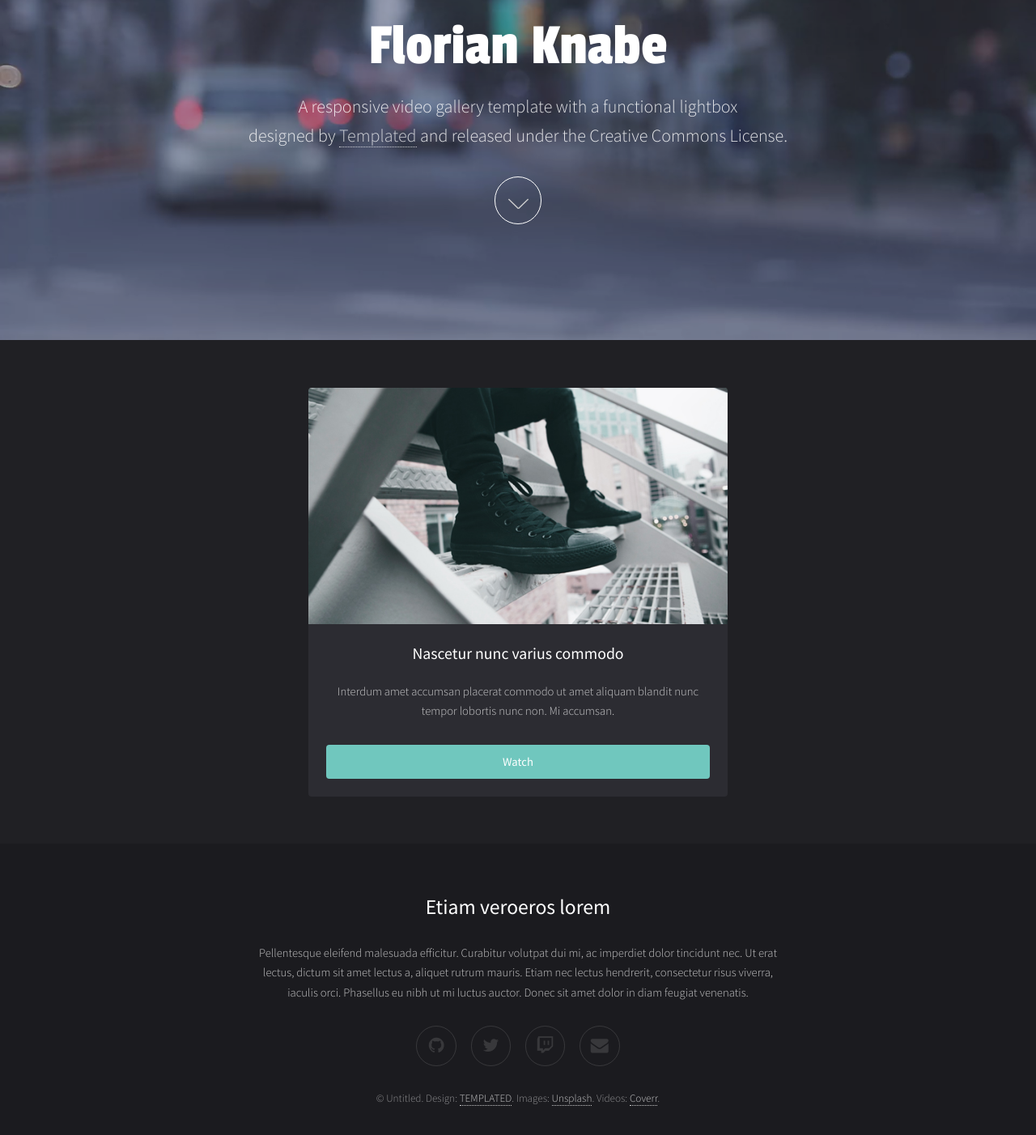
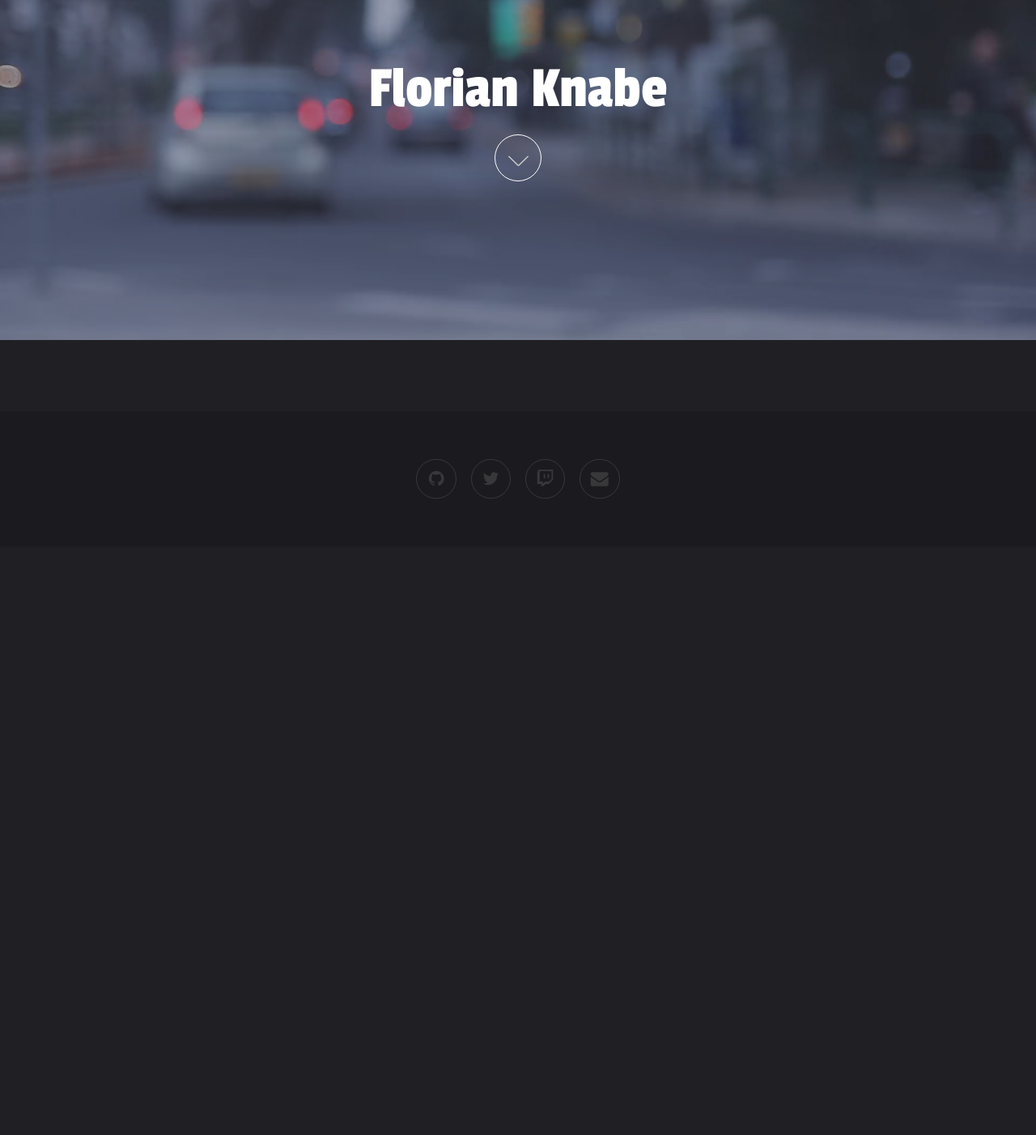
Before and after one commit to xLeoFitz/fitzwork.github.io, a plain HTML site: page index.html in a window 1280 px wide. Shown: the part 140-1542 px from the top of the page at 81% size. After the commit the page ends 815 px from the top, so only its background shows below. Drawn offline with Linux system fonts and the light colour scheme.

Commit message:
delete themplate text

```diff
--- a/index.html
+++ b/index.html
@@ -23,8 +23,8 @@
 					<div class="inner">
 						<header>
 							<h1>Florian Knabe</h1>
-							<p>A responsive video gallery template with a functional lightbox<br />
-							designed by <a href="https://floknabe.de/">Templated</a> and released under the Creative Commons License.</p>
+							<!--<p>A responsive video gallery template with a functional lightbox<br />
+							designed by <a href="https://floknabe.de/">Templated</a> and released under the Creative Commons License.</p>-->
 						</header>
 						<a href="#main" class="more">Learn More</a>
 					</div>
@@ -34,7 +34,7 @@
 				<div id="main">
 					<div class="inner">
 
-					<!-- Boxes -->
+					<!-- Boxes
 						<div class="thumbnails">
 
 							<div class="box">
@@ -47,15 +47,15 @@
 							</div>
 
 						</div>
-
+					-->
 					</div>
 				</div>
 
 			<!-- Footer -->
 				<footer id="footer">
 					<div class="inner">
-						<h2>Etiam veroeros lorem</h2>
-						<p>Pellentesque eleifend malesuada efficitur. Curabitur volutpat dui mi, ac imperdiet dolor tincidunt nec. Ut erat lectus, dictum sit amet lectus a, aliquet rutrum mauris. Etiam nec lectus hendrerit, consectetur risus viverra, iaculis orci. Phasellus eu nibh ut mi luctus auctor. Donec sit amet dolor in diam feugiat venenatis. </p>
+						<!--<h2>Etiam veroeros lorem</h2>-->
+						<!--<p>Pellentesque eleifend malesuada efficitur. Curabitur volutpat dui mi, ac imperdiet dolor tincidunt nec. Ut erat lectus, dictum sit amet lectus a, aliquet rutrum mauris. Etiam nec lectus hendrerit, consectetur risus viverra, iaculis orci. Phasellus eu nibh ut mi luctus auctor. Donec sit amet dolor in diam feugiat venenatis. </p>-->
 
 						<ul class="icons">
 							<li><a href="https://github.com/FitzWork" class="icon fa-github"><span class="label">Github</span></a></li>
@@ -63,7 +63,7 @@
 							<li><a href="https://www.twitch.tv/fitzwork" class="icon fa-twitch"><span class="label">Twitch</span></a></li>
 							<li><a href="mailto:florian.knabe@uni-jena.de" class="icon fa-envelope"><span class="label">Email</span></a></li>
 						</ul>
-						<p class="copyright">&copy; Untitled. Design: <a href="https://templated.co">TEMPLATED</a>. Images: <a href="https://unsplash.com/">Unsplash</a>. Videos: <a href="http://coverr.co/">Coverr</a>.</p>
+						<!--<p class="copyright">&copy; Untitled. Design: <a href="https://templated.co">TEMPLATED</a>. Images: <a href="https://unsplash.com/">Unsplash</a>. Videos: <a href="http://coverr.co/">Coverr</a>.</p>-->
 					</div>
 				</footer>
 
```
